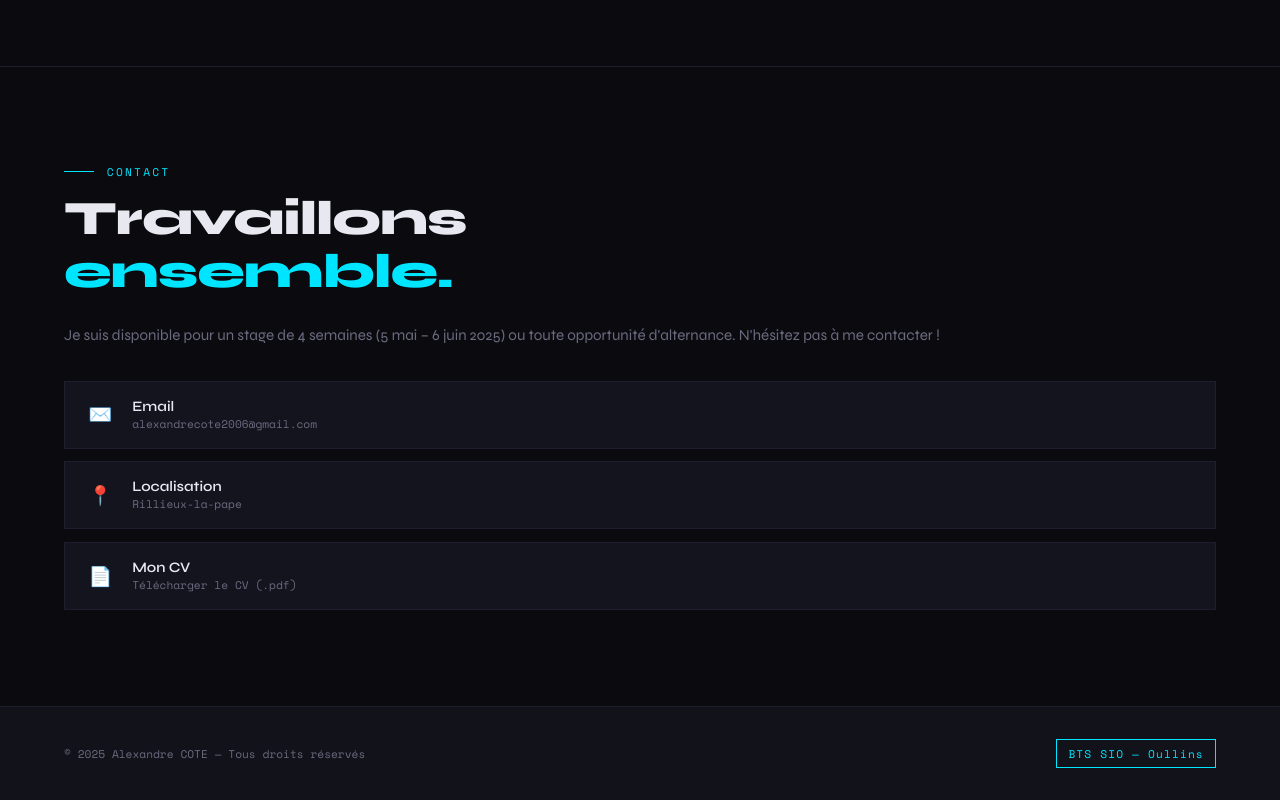
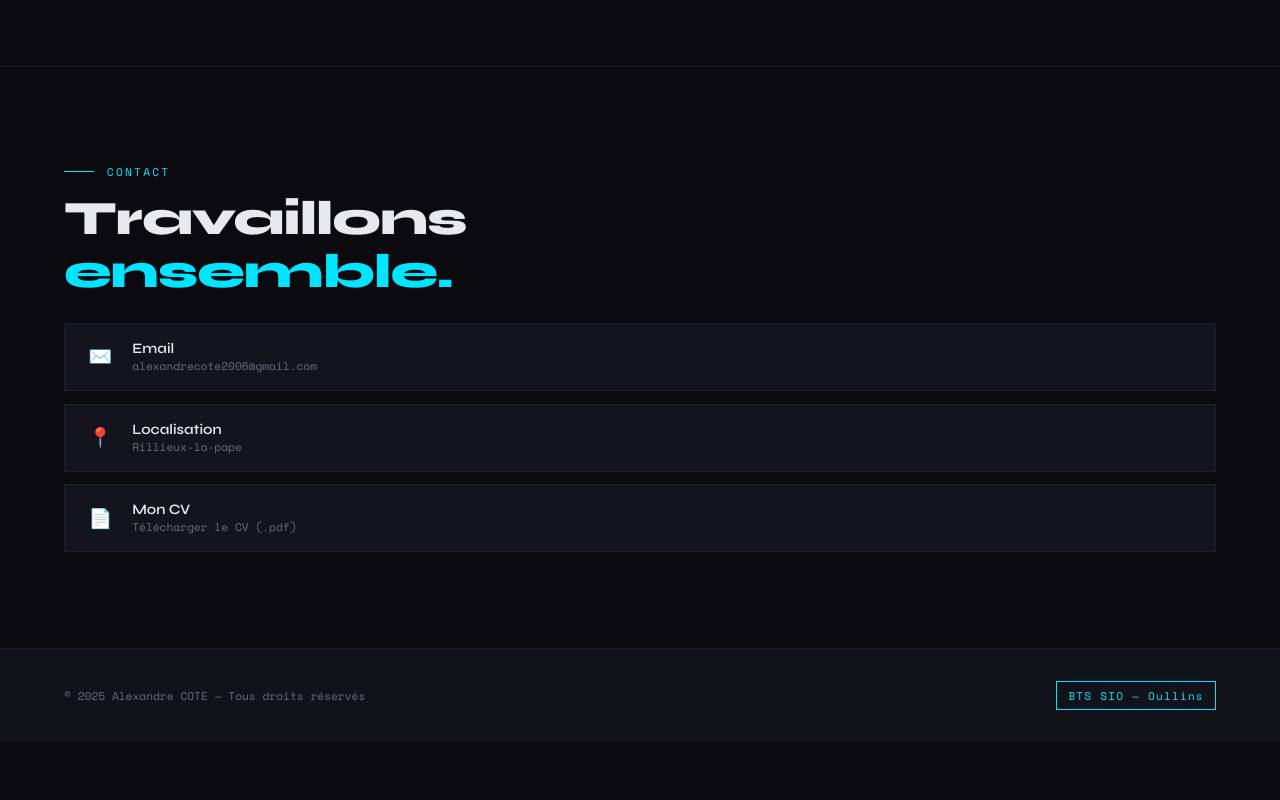
Before and after one commit to Attoxo/portfolio, a plain HTML site: page index.html in a window 1280 px wide. Shown: the part 4460-5260 px from the top of the page. After the commit the page ends 5202 px from the top, so only its background shows below. Drawn offline with nearby package versions, Linux system fonts and the light colour scheme.

Commit message:
Remove internship availability from contact section
Removed internship availability message from contact section.

```diff
--- a/index.html
+++ b/index.html
@@ -656,8 +656,6 @@
   <div class="contact-left reveal">
     <div class="section-tag">Contact</div>
     <h2>Travaillons<br><em>ensemble.</em></h2>
-    <p>Je suis disponible pour un stage de 4 semaines (5 mai – 6 juin 2025) ou toute opportunité d'alternance. N'hésitez pas à me contacter !</p>
-
     <div class="contact-links">
       <a href="mailto:alexandrecote2006@gmail.com" class="contact-link">
         <span class="contact-link-icon">✉️</span>
```
